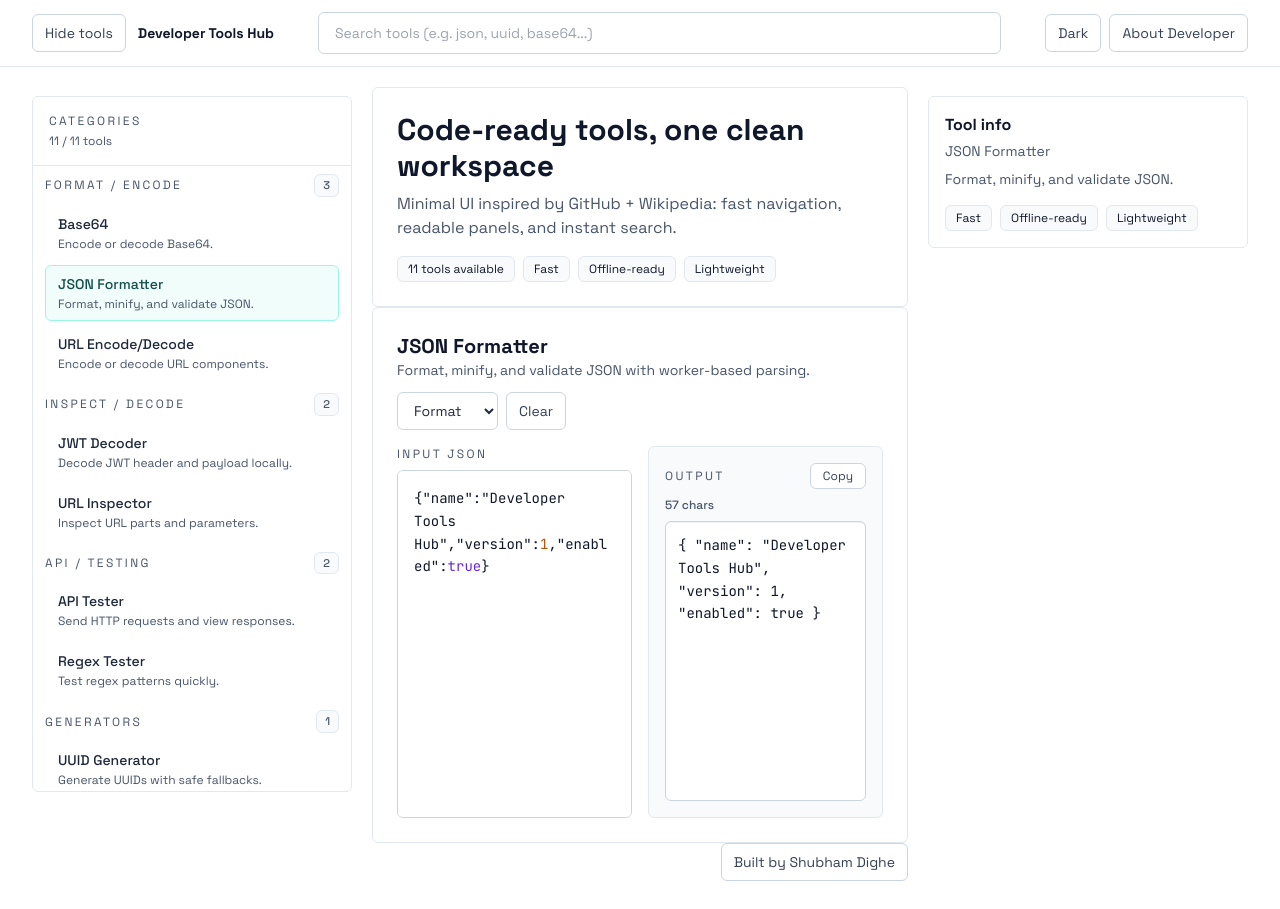
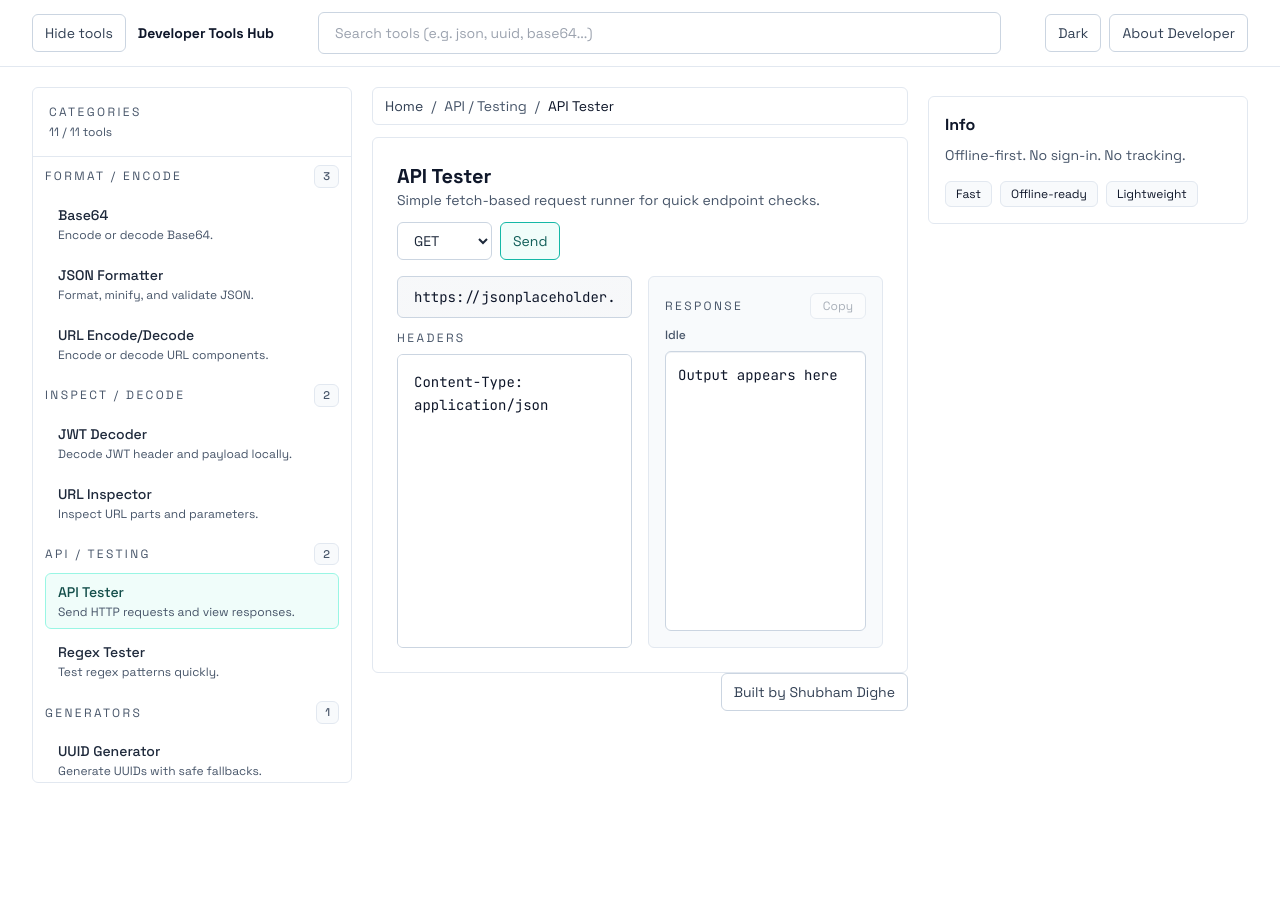
Before and after one commit to ShubhamMaster/developer-tools-hub, a React (Vite) app: page /tool/api-tester in a window 1280 px wide. After the commit the page ends 867 px from the top, so only its background shows below. Built offline with nearby package versions, Linux system fonts and the light colour scheme.

Commit message:
Add tool routes and SEO meta

```diff
--- a/package.json
+++ b/package.json
@@ -22,7 +22,9 @@
   "homepage": "https://github.com/ShubhamMaster/developer-tools-hub#readme",
   "dependencies": {
     "react": "^19.2.4",
-    "react-dom": "^19.2.4"
+    "react-dom": "^19.2.4",
+    "react-helmet-async": "^3.0.0",
+    "react-router-dom": "^7.13.2"
   },
   "devDependencies": {
     "@vitejs/plugin-react": "^6.0.1",
--- a/src/App.jsx
+++ b/src/App.jsx
@@ -1,10 +1,13 @@
-import { Suspense, useEffect, useMemo, useState } from 'react';
+import { useEffect, useMemo, useState } from 'react';
+import { Link, NavLink, Route, Routes, useLocation } from 'react-router-dom';
+import { Helmet } from 'react-helmet-async';
 import DeveloperInfo from './components/DeveloperInfo.jsx';
 import Header from './components/Header.jsx';
 import Sidebar from './components/Sidebar.jsx';
 import ToolLayout from './components/ToolLayout.jsx';
 import toolsConfig from './config/tools.json';
 import { toolLoaders } from './config/toolLoaders.js';
+import ToolPage from './pages/ToolPage.jsx';
 
 const TOOL_SECTIONS = [
   { id: 'format', label: 'Format / Encode' },
@@ -14,50 +17,99 @@ const TOOL_SECTIONS = [
   { id: 'converters', label: 'Converters' },
 ];
 
-export default function App() {
-  const [activeTool, setActiveTool] = useState('json');
-  const [searchQuery, setSearchQuery] = useState('');
-  const [isSidebarCollapsed, setIsSidebarCollapsed] = useState(false);
-  const [theme, setTheme] = useState(() => {
-    if (typeof window === 'undefined') {
-      return 'light';
-    }
-
-    const savedTheme = window.localStorage.getItem('dth-theme');
-    if (savedTheme === 'dark' || savedTheme === 'light') {
-      return savedTheme;
-    }
-
-    return window.matchMedia('(prefers-color-scheme: dark)').matches ? 'dark' : 'light';
-  });
-  const [isDeveloperInfoOpen, setIsDeveloperInfoOpen] = useState(false);
-
-  useEffect(() => {
-    const isDark = theme === 'dark';
-    document.documentElement.classList.toggle('dark', isDark);
-    document.body.classList.toggle('dark', isDark);
-    document.documentElement.setAttribute('data-theme', theme);
-    window.localStorage.setItem('dth-theme', theme);
-  }, [theme]);
-
-  const tools = useMemo(() => {
-    return toolsConfig
-      .map((tool) => ({
-        ...tool,
-        component: toolLoaders[tool.id],
-      }))
-      .filter((tool) => Boolean(tool.component));
-  }, []);
-
-  const toolById = useMemo(() => {
+function HomePage({ tools, sectionsById }) {
+  const grouped = useMemo(() => {
     const map = new Map();
-    tools.forEach((tool) => map.set(tool.id, tool));
+    tools.forEach((tool) => {
+      if (!map.has(tool.section)) {
+        map.set(tool.section, []);
+      }
+      map.get(tool.section).push(tool);
+    });
+    map.forEach((items) => items.sort((a, b) => a.label.localeCompare(b.label)));
     return map;
   }, [tools]);
 
-  const totalTools = tools.length;
-  const activeConfig = toolById.get(activeTool) ?? tools[0];
-  const ActiveToolComponent = activeConfig.component;
+  return (
+    <article className="flex min-w-0 flex-col gap-5" aria-label="Home">
+      <Helmet>
+        <title>Developer Tools Hub</title>
+        <meta
+          name="description"
+          content="Fast, offline-ready developer utilities with a clean, readable workspace."
+        />
+      </Helmet>
+
+      <section className="ui-card p-5 sm:p-6" aria-labelledby="workspace-heading">
+        <h1 id="workspace-heading" className="text-2xl font-bold text-slate-900 dark:text-slate-100 sm:text-3xl">
+          Code-ready tools, one clean workspace
+        </h1>
+        <p className="ui-muted mt-2 max-w-3xl text-sm sm:text-base">
+          Minimal UI inspired by GitHub + Wikipedia: fast navigation, readable panels, and instant search.
+        </p>
+        <div className="mt-4 flex flex-wrap gap-2 text-xs" aria-label="Platform highlights">
+          <span className="ui-surface px-2.5 py-1">Fast</span>
+          <span className="ui-surface px-2.5 py-1">Offline-ready</span>
+          <span className="ui-surface px-2.5 py-1">Lightweight</span>
+        </div>
+      </section>
+
+      <section className="ui-card p-5 sm:p-6" aria-label="Tool directory">
+        <h2 className="text-base font-semibold text-slate-900 dark:text-slate-100">All tools</h2>
+        <div className="mt-4 grid gap-5 md:grid-cols-2">
+          {Array.from(grouped.entries()).map(([sectionId, items]) => (
+            <section key={sectionId} aria-label={sectionsById.get(sectionId) || sectionId}>
+              <div className="mb-2 flex items-center justify-between gap-2">
+                <p className="ui-label">{sectionsById.get(sectionId) || sectionId}</p>
+                <span className="ui-badge">{items.length}</span>
+              </div>
+              <ul className="flex flex-col gap-1">
+                {items.map((tool) => (
+                  <li key={tool.id}>
+                    <Link className="ui-btn w-full justify-start" to={`/tool/${tool.slug}`}>
+                      {tool.label}
+                    </Link>
+                  </li>
+                ))}
+              </ul>
+            </section>
+          ))}
+        </div>
+      </section>
+    </article>
+  );
+}
+
+function NotFoundPage() {
+  return (
+    <article className="ui-card p-6" aria-label="Not found">
+      <Helmet>
+        <title>Developer Tools Hub — Not Found</title>
+        <meta name="description" content="Page not found." />
+      </Helmet>
+      <h1 className="text-xl font-semibold text-slate-900 dark:text-slate-100">404</h1>
+      <p className="ui-muted mt-2">That tool page doesn’t exist.</p>
+      <div className="mt-4">
+        <Link to="/" className="ui-btn">Go home</Link>
+      </div>
+    </article>
+  );
+}
+
+function AppLayout({
+  theme,
+  setTheme,
+  tools,
+  sections,
+  sectionsById,
+  toolsBySlug,
+  defaultToolSlug,
+}) {
+  const [searchQuery, setSearchQuery] = useState('');
+  const [isSidebarCollapsed, setIsSidebarCollapsed] = useState(false);
+  const [isMobileSidebarOpen, setIsMobileSidebarOpen] = useState(false);
+  const [isDeveloperInfoOpen, setIsDeveloperInfoOpen] = useState(false);
+  const location = useLocation();
 
   const visibleTools = useMemo(() => {
     const query = searchQuery.trim().toLowerCase();
@@ -74,8 +126,8 @@ export default function App() {
     });
   }, [searchQuery, tools]);
 
-  const toolsBySection = useMemo(() => {
-    const grouped = new Map(TOOL_SECTIONS.map((section) => [section.id, []]));
+  const filteredBySection = useMemo(() => {
+    const grouped = new Map(sections.map((section) => [section.id, []]));
     visibleTools.forEach((tool) => {
       if (!grouped.has(tool.section)) {
         grouped.set(tool.section, []);
@@ -88,14 +140,14 @@ export default function App() {
     });
 
     return grouped;
-  }, [visibleTools]);
+  }, [sections, visibleTools]);
 
-  const handleSelectTool = (toolKey) => {
-    setActiveTool(toolKey);
-    window.requestAnimationFrame(() => {
-      document.getElementById('tool-workspace')?.focus();
-    });
-  };
+  const totalTools = tools.length;
+
+  useEffect(() => {
+    // Close the mobile drawer on navigation.
+    setIsMobileSidebarOpen(false);
+  }, [location.pathname]);
 
   return (
     <div className={`${theme === 'dark' ? 'theme-dark' : 'theme-light'}`}>
@@ -111,85 +163,74 @@ export default function App() {
         onSearchChange={setSearchQuery}
         onToggleSidebar={() => setIsSidebarCollapsed((current) => !current)}
         isSidebarCollapsed={isSidebarCollapsed}
+        onOpenMobileSidebar={() => setIsMobileSidebarOpen(true)}
       />
 
       <main className="mx-auto flex min-h-screen w-full max-w-7xl flex-col gap-5 px-3 py-5 sm:px-6 lg:px-8" role="main">
         <ToolLayout
           sidebarCollapsed={isSidebarCollapsed}
+          drawerOpen={isMobileSidebarOpen}
+          onDrawerClose={() => setIsMobileSidebarOpen(false)}
+          drawerSidebar={
+            <Sidebar
+              variant="drawer"
+              collapsed={false}
+              sections={sections}
+              toolsBySection={filteredBySection}
+              totalTools={totalTools}
+              visibleToolsCount={visibleTools.length}
+            />
+          }
           sidebar={
             <Sidebar
+              variant="desktop"
               collapsed={isSidebarCollapsed}
-              sections={TOOL_SECTIONS}
-              toolsBySection={toolsBySection}
-              activeToolId={activeTool}
-              onSelectTool={handleSelectTool}
+              sections={sections}
+              toolsBySection={filteredBySection}
               totalTools={totalTools}
               visibleToolsCount={visibleTools.length}
             />
           }
           rightPanel={
-            <section className="ui-card p-4" aria-label="Tool information">
-              <h2 className="text-base font-semibold text-slate-900 dark:text-slate-100">Tool info</h2>
-              <p className="ui-muted mt-1 text-sm">{activeConfig.label}</p>
-              {activeConfig.description ? <p className="ui-muted mt-2 text-sm">{activeConfig.description}</p> : null}
-              <div className="mt-4 flex flex-wrap gap-2 text-xs" aria-label="Product badges">
+            <aside className="ui-card p-4" aria-label="Tool information">
+              <h2 className="text-base font-semibold text-slate-900 dark:text-slate-100">Info</h2>
+              <p className="ui-muted mt-2 text-sm">Offline-first. No sign-in. No tracking.</p>
+              <div className="mt-4 flex flex-wrap gap-2 text-xs" aria-label="Badges">
                 <span className="ui-surface px-2.5 py-1">Fast</span>
                 <span className="ui-surface px-2.5 py-1">Offline-ready</span>
                 <span className="ui-surface px-2.5 py-1">Lightweight</span>
               </div>
-            </section>
+            </aside>
           }
         >
-          <section className="ui-card p-5 sm:p-6" aria-labelledby="workspace-heading">
-            <h1 id="workspace-heading" className="text-2xl font-bold text-slate-900 dark:text-slate-100 sm:text-3xl">
-              Code-ready tools, one clean workspace
-            </h1>
-            <p className="ui-muted mt-2 max-w-3xl text-sm sm:text-base">
-              Minimal UI inspired by GitHub + Wikipedia: fast navigation, readable panels, and instant search.
-            </p>
-            <div className="mt-4 flex flex-wrap gap-2 text-xs" aria-label="Platform highlights">
-              <span className="ui-surface px-2.5 py-1">{totalTools} tools available</span>
-              <span className="ui-surface px-2.5 py-1">Fast</span>
-              <span className="ui-surface px-2.5 py-1">Offline-ready</span>
-              <span className="ui-surface px-2.5 py-1">Lightweight</span>
-            </div>
-          </section>
+          <Routes>
+            <Route index element={<HomePage tools={visibleTools} sectionsById={sectionsById} />} />
+            <Route
+              path="tool/:toolSlug"
+              element={
+                <ToolPage
+                  toolsBySlug={toolsBySlug}
+                  sectionsById={sectionsById}
+                  fallbackToolSlug={defaultToolSlug}
+                />
+              }
+            />
+            <Route path="*" element={<NotFoundPage />} />
+          </Routes>
 
           <nav className="ui-card p-2 lg:hidden" aria-label="Tool tabs">
             <div className="flex gap-2 overflow-x-auto pb-1">
-              {visibleTools.map((tool) => {
-                const isActive = tool.id === activeTool;
-                return (
-                  <button
-                    key={tool.id}
-                    type="button"
-                    onClick={() => handleSelectTool(tool.id)}
-                    className={`ui-tab ${isActive ? 'ui-tab-active' : ''}`}
-                    aria-current={isActive ? 'page' : undefined}
-                  >
-                    {tool.label}
-                  </button>
-                );
-              })}
+              {visibleTools.map((tool) => (
+                <NavLink
+                  key={tool.id}
+                  to={`/tool/${tool.slug}`}
+                  className={({ isActive }) => `ui-tab ${isActive ? 'ui-tab-active' : ''}`}
+                >
+                  {tool.label}
+                </NavLink>
+              ))}
             </div>
           </nav>
-
-          <Suspense
-            fallback={
-              <div className="ui-card p-8 text-center ui-muted">
-                Loading tool module...
-              </div>
-            }
-          >
-            <section
-              id="tool-workspace"
-              tabIndex={-1}
-              aria-label={`${activeConfig.label} workspace`}
-              className="outline-none"
-            >
-              <ActiveToolComponent />
-            </section>
-          </Suspense>
 
           <footer className="pb-2 text-right text-xs ui-muted">
             <button type="button" className="ui-btn" onClick={() => setIsDeveloperInfoOpen(true)}>
@@ -203,3 +244,60 @@ export default function App() {
     </div>
   );
 }
+
+export default function App() {
+  const [theme, setTheme] = useState(() => {
+    if (typeof window === 'undefined') {
+      return 'light';
+    }
+
+    const savedTheme = window.localStorage.getItem('dth-theme');
+    if (savedTheme === 'dark' || savedTheme === 'light') {
+      return savedTheme;
+    }
+
+    return window.matchMedia('(prefers-color-scheme: dark)').matches ? 'dark' : 'light';
+  });
+
+  useEffect(() => {
+    const isDark = theme === 'dark';
+    document.documentElement.classList.toggle('dark', isDark);
+    document.body.classList.toggle('dark', isDark);
+    document.documentElement.setAttribute('data-theme', theme);
+    window.localStorage.setItem('dth-theme', theme);
+  }, [theme]);
+
+  const tools = useMemo(() => {
+    return toolsConfig
+      .map((tool) => ({
+        ...tool,
+        slug: tool.slug || tool.id,
+        component: toolLoaders[tool.id],
+      }))
+      .filter((tool) => Boolean(tool.component));
+  }, []);
+
+  const toolsBySlug = useMemo(() => {
+    const map = new Map();
+    tools.forEach((tool) => map.set(tool.slug, tool));
+    return map;
+  }, [tools]);
+
+  const sectionsById = useMemo(() => {
+    return new Map(TOOL_SECTIONS.map((section) => [section.id, section.label]));
+  }, []);
+
+  const defaultToolSlug = tools[0]?.slug;
+
+  return (
+    <AppLayout
+      theme={theme}
+      setTheme={setTheme}
+      tools={tools}
+      sections={TOOL_SECTIONS}
+      sectionsById={sectionsById}
+      toolsBySlug={toolsBySlug}
+      defaultToolSlug={defaultToolSlug}
+    />
+  );
+}
--- a/src/components/OutputPanel.jsx
+++ b/src/components/OutputPanel.jsx
@@ -25,7 +25,7 @@ const OutputPanel = memo(function OutputPanel({
         </button>
       </header>
       {meta ? <p className="ui-muted text-xs font-medium">{meta}</p> : null}
-      <div className="code-surface min-h-[280px] flex-1 overflow-auto p-3 font-mono text-sm leading-relaxed">
+      <div className="code-surface min-h-[280px] min-w-0 flex-1 overflow-x-auto overflow-y-auto p-3 font-mono text-sm leading-relaxed">
         {children || (output ? <CodeBlock text={output} /> : 'Output appears here')}
       </div>
     </section>
--- a/src/components/Sidebar.jsx
+++ b/src/components/Sidebar.jsx
@@ -1,23 +1,26 @@
 import ToolCard from './ToolCard.jsx';
 
 export default function Sidebar({
+  variant = 'desktop',
   collapsed,
   sections,
   toolsBySection,
-  activeToolId,
-  onSelectTool,
   totalTools,
   visibleToolsCount,
 }) {
-  // Desktop-only sidebar (mobile uses lightweight tabs).
-  // When collapsed, hide the sidebar entirely.
-  if (collapsed) {
+  const isDrawer = variant === 'drawer';
+
+  // Desktop-only sidebar hides when collapsed.
+  if (!isDrawer && collapsed) {
     return null;
   }
 
   return (
-    <aside className="hidden lg:block lg:sticky lg:top-24" aria-label="Tool sidebar">
-      <div className="ui-card flex max-h-[calc(100vh-6.5rem)] flex-col overflow-hidden">
+    <aside
+      className={isDrawer ? 'h-full' : 'hidden lg:block lg:sticky lg:top-24'}
+      aria-label="Tool sidebar"
+    >
+      <div className={isDrawer ? 'ui-card flex h-full flex-col overflow-hidden' : 'ui-card flex max-h-[calc(100vh-6.5rem)] flex-col overflow-hidden'}>
         <div className="border-b border-slate-200 p-4 dark:border-slate-800">
           <p className="ui-label">Categories</p>
           <p className="ui-muted mt-1 text-xs">
@@ -43,10 +46,10 @@ export default function Sidebar({
                     {tools.map((tool) => (
                       <ToolCard
                         key={tool.id}
+                        to={`/tool/${tool.slug}`}
                         label={tool.label}
                         description={tool.description}
-                        active={tool.id === activeToolId}
-                        onSelect={() => onSelectTool(tool.id)}
+                        onSelect={undefined}
                       />
                     ))}
                   </div>
--- a/src/components/ToolCard.jsx
+++ b/src/components/ToolCard.jsx
@@ -1,15 +1,16 @@
-export default function ToolCard({ label, description, active, onSelect }) {
+import { NavLink } from 'react-router-dom';
+
+export default function ToolCard({ to, label, description, onSelect }) {
   return (
-    <button
-      type="button"
+    <NavLink
+      to={to}
       onClick={onSelect}
-      className={`ui-sidebar-item ${active ? 'ui-sidebar-item-active' : ''}`}
-      aria-current={active ? 'page' : undefined}
+      className={({ isActive }) => `ui-sidebar-item ${isActive ? 'ui-sidebar-item-active' : ''}`}
     >
       <span className="flex flex-col gap-0.5 text-left">
         <span className="text-sm font-medium">{label}</span>
         {description ? <span className="ui-muted text-xs">{description}</span> : null}
       </span>
-    </button>
+    </NavLink>
   );
 }
--- a/src/components/ToolShell.jsx
+++ b/src/components/ToolShell.jsx
@@ -8,7 +8,7 @@ export default function ToolShell({ title, description, controls, input, output
         </div>
         {controls ? <div className="flex flex-wrap gap-2">{controls}</div> : null}
       </header>
-      <div className="grid gap-4 md:grid-cols-2">
+      <div className="grid gap-4 lg:grid-cols-2">
         <div className="min-h-[340px]">{input}</div>
         <div className="min-h-[340px]">{output}</div>
       </div>
--- a/src/config/tools.json
+++ b/src/config/tools.json
@@ -1,6 +1,7 @@
 [
   {
     "id": "json",
+    "slug": "json",
     "label": "JSON Formatter",
     "section": "format",
     "description": "Format, minify, and validate JSON.",
@@ -8,6 +9,7 @@
   },
   {
     "id": "base64",
+    "slug": "base64",
     "label": "Base64",
     "section": "format",
     "description": "Encode or decode Base64.",
@@ -15,6 +17,7 @@
   },
   {
     "id": "urlcodec",
+    "slug": "url",
     "label": "URL Encode/Decode",
     "section": "format",
     "description": "Encode or decode URL components.",
@@ -22,6 +25,7 @@
   },
   {
     "id": "jwt",
+    "slug": "jwt-decoder",
     "label": "JWT Decoder",
     "section": "inspect",
     "description": "Decode JWT header and payload locally.",
@@ -29,6 +33,7 @@
   },
   {
     "id": "url",
+    "slug": "url-inspector",
     "label": "URL Inspector",
     "section": "inspect",
     "description": "Inspect URL parts and parameters.",
@@ -36,6 +41,7 @@
   },
   {
     "id": "api",
+    "slug": "api-tester",
     "label": "API Tester",
     "section": "api",
     "description": "Send HTTP requests and view responses.",
@@ -43,6 +49,7 @@
   },
   {
     "id": "regex",
+    "slug": "regex-tester",
     "label": "Regex Tester",
     "section": "api",
     "description": "Test regex patterns quickly.",
@@ -50,6 +57,7 @@
   },
   {
     "id": "uuid",
+    "slug": "uuid",
     "label": "UUID Generator",
     "section": "generators",
     "description": "Generate UUIDs with safe fallbacks.",
@@ -57,6 +65,7 @@
   },
   {
     "id": "time",
+    "slug": "timestamp",
     "label": "Timestamp",
     "section": "converters",
     "description": "Convert timestamps and dates.",
@@ -64,6 +73,7 @@
   },
   {
     "id": "case",
+    "slug": "case-converter",
     "label": "Case Converter",
     "section": "converters",
     "description": "Convert text into common casing styles.",
@@ -71,6 +81,7 @@
   },
   {
     "id": "numberbase",
+    "slug": "number-base",
     "label": "Number Base",
     "section": "converters",
     "description": "Convert numbers between bases.",
--- a/src/index.css
+++ b/src/index.css
@@ -161,7 +161,7 @@ pre {
   }
 
   .code-editor-preview {
-    @apply m-0 h-full min-h-[280px] w-full overflow-auto whitespace-pre-wrap break-words p-4 font-mono text-sm leading-relaxed;
+    @apply m-0 h-full min-h-[280px] w-full overflow-x-auto overflow-y-auto whitespace-pre-wrap break-words p-4 font-mono text-sm leading-relaxed;
     @apply bg-white text-slate-900 dark:bg-[#0b1220] dark:text-slate-100;
     pointer-events: none;
   }
--- a/src/main.jsx
+++ b/src/main.jsx
@@ -1,10 +1,16 @@
 import React from 'react';
 import ReactDOM from 'react-dom/client';
+import { BrowserRouter } from 'react-router-dom';
+import { HelmetProvider } from 'react-helmet-async';
 import App from './App.jsx';
 import './index.css';
 
 ReactDOM.createRoot(document.getElementById('root')).render(
   <React.StrictMode>
-    <App />
+    <HelmetProvider>
+      <BrowserRouter>
+        <App />
+      </BrowserRouter>
+    </HelmetProvider>
   </React.StrictMode>,
 );
--- /dev/null
+++ b/src/pages/ToolPage.jsx
@@ -0,0 +1,61 @@
+import { Suspense, useMemo } from 'react';
+import { Link, Navigate, useParams } from 'react-router-dom';
+import { Helmet } from 'react-helmet-async';
+
+function titleFor(tool) {
+  return tool ? `Developer Tools Hub — ${tool.label}` : 'Developer Tools Hub';
+}
+
+export default function ToolPage({
+  toolsBySlug,
+  sectionsById,
+  fallbackToolSlug,
+}) {
+  const { toolSlug } = useParams();
+
+  const tool = useMemo(() => {
+    return toolsBySlug.get(toolSlug);
+  }, [toolsBySlug, toolSlug]);
+
+  if (!tool) {
+    return fallbackToolSlug ? <Navigate to={`/tool/${fallbackToolSlug}`} replace /> : null;
+  }
+
+  const sectionLabel = sectionsById.get(tool.section) || tool.section;
+  const ToolComponent = tool.component;
+
+  return (
+    <article className="flex min-w-0 flex-col gap-3" aria-label={`${tool.label} page`}>
+      <Helmet>
+        <title>{titleFor(tool)}</title>
+        <meta name="description" content={tool.description || `${tool.label} tool`} />
+      </Helmet>
+
+      <nav aria-label="Breadcrumb" className="ui-card px-3 py-2">
+        <ol className="flex flex-wrap items-center gap-2 text-sm">
+          <li>
+            <Link className="text-slate-700 hover:text-teal-800 dark:text-slate-200 dark:hover:text-cyan-200" to="/">
+              Home
+            </Link>
+          </li>
+          <li className="ui-muted">/</li>
+          <li className="ui-muted">{sectionLabel}</li>
+          <li className="ui-muted">/</li>
+          <li className="text-slate-900 dark:text-slate-100">{tool.label}</li>
+        </ol>
+      </nav>
+
+      <Suspense
+        fallback={
+          <div className="ui-card p-8 text-center ui-muted">
+            Loading tool module...
+          </div>
+        }
+      >
+        <section id="tool-workspace" tabIndex={-1} aria-label={`${tool.label} workspace`} className="outline-none">
+          <ToolComponent />
+        </section>
+      </Suspense>
+    </article>
+  );
+}
```
Also changed, not shown: src/components/Header.jsx (+9 -0 lines), src/components/ToolLayout.jsx (+23 -1 lines), 1 other file (tests, documents, lock files or other folders).
